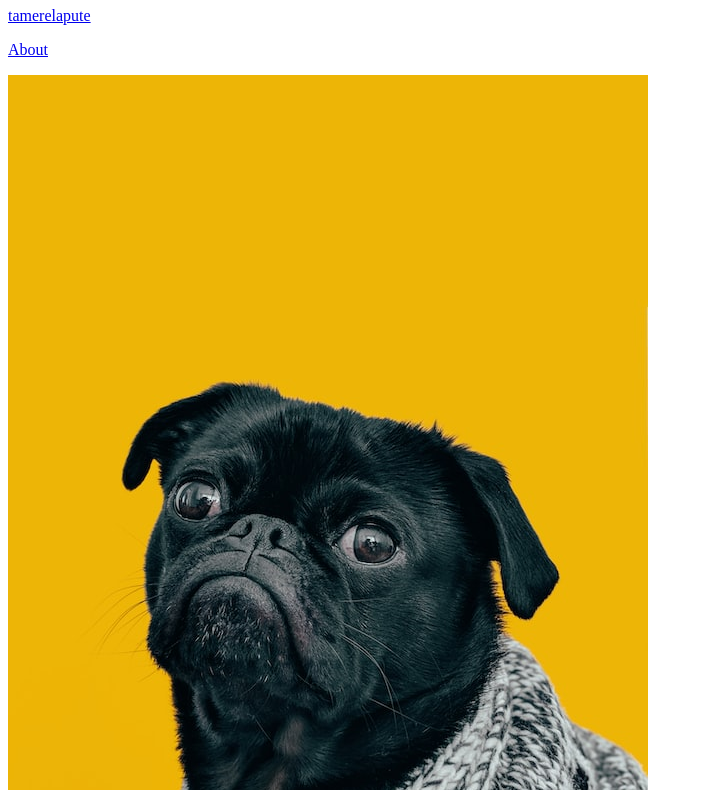
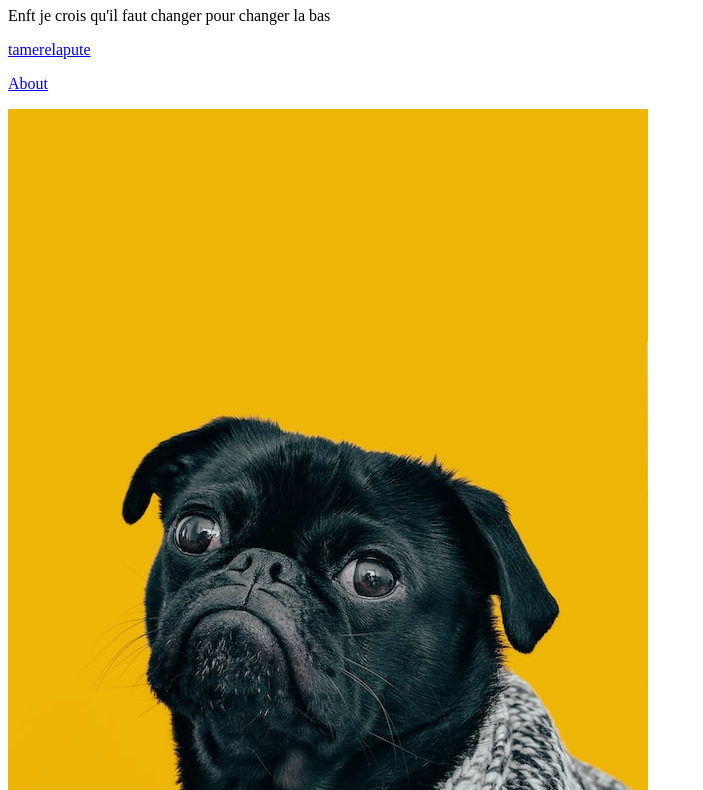
Before and after one commit to Fyuryy/git_test, a plain HTML site: page index.html in a window 1280 px wide. Shown: the part 73-863 px from the top of the page, without its empty margins (0-703 px from the left). Drawn offline with Linux system fonts and the light colour scheme.

Commit message:
Nouveau index

```diff
--- a/index.html
+++ b/index.html
@@ -8,6 +8,9 @@
 
     <h1>Homepage</h1>
 
+    <p>
+        Enft je crois qu'il faut changer pour changer la bas
+    </p>
    <p> <a href="https://www.google.com">tamerelapute</a></p>
 
     <p><a href="pages/about.html">About</a></p>
```
